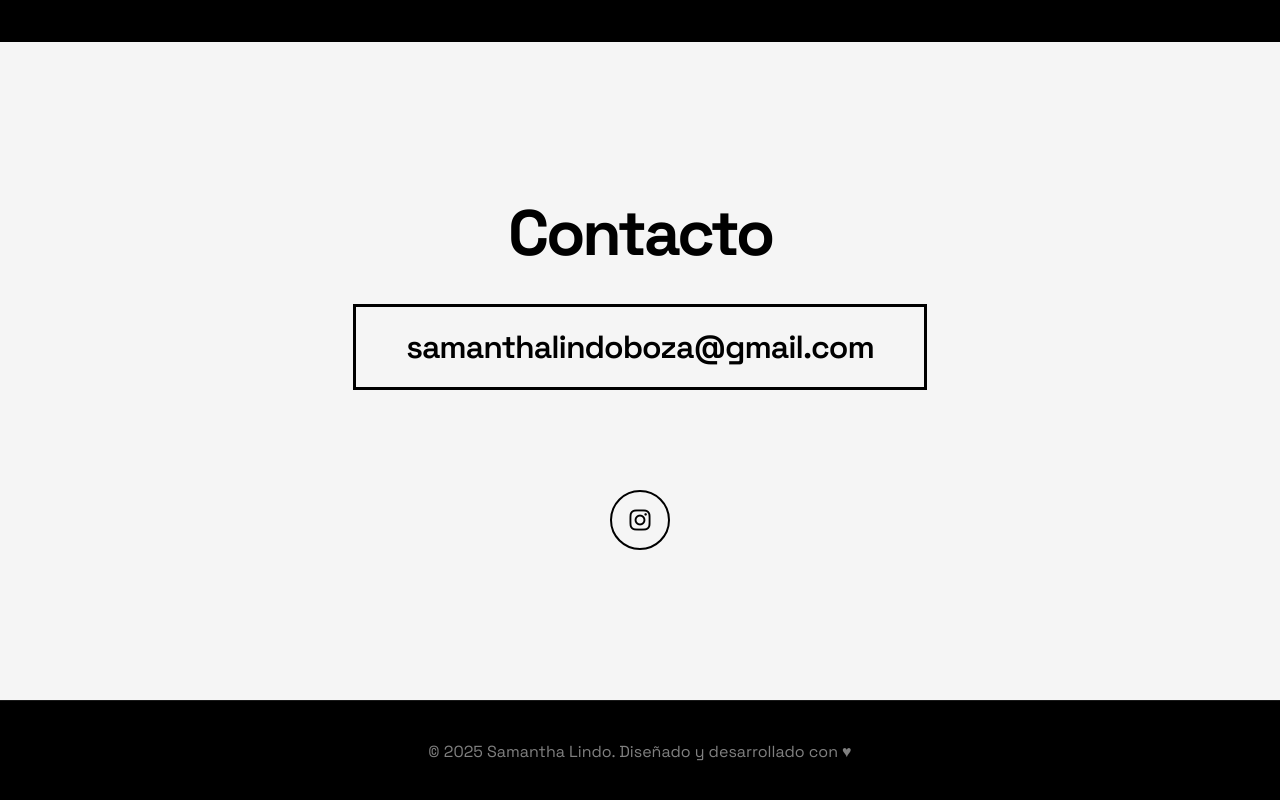
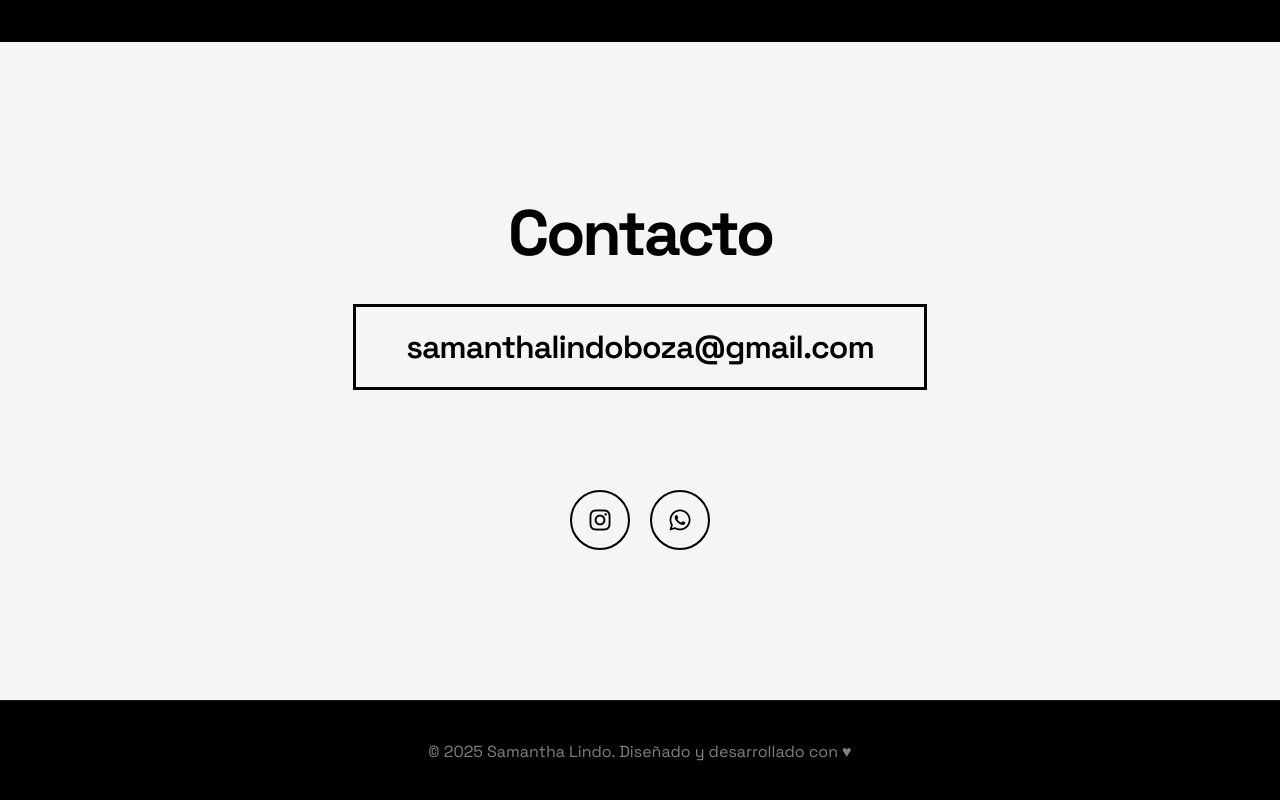
Before and after one commit to MaickelGarcia/Samantha-Lindo, a plain HTML site: page index.html in a window 1280 px wide. Shown: the part 4258-5058 px from the top of the page. Drawn offline with Linux system fonts and the light colour scheme.

Commit message:
Refactor contact section with additional links

```diff
--- a/index.html
+++ b/index.html
@@ -810,14 +810,21 @@
     </section>
 
     <section class="contact" id="contact">
-        <div class="contact-container">
-            <h2>Contacto</h2>
-            <a href="mailto:samanthalindoboza@gmail.com<" class="contact-email">samanthalindoboza@gmail.com</a>
-            <div class="social-links">
-                <a href="https://www.instagram.com/samthv_k/" title="Instagram"><i class="fab fa-instagram"></i></a>
-            </div>
+    <div class="contact-container">
+        <h2>Contacto</h2>
+        <a href="mailto:samanthalindoboza@gmail.com" class="contact-email">samanthalindoboza@gmail.com</a>
+        <div class="social-links">
+            <a href="https://www.instagram.com/samthv_k/" title="Instagram">
+                <i class="fab fa-instagram"></i>
+            </a>
+            <a href="https://wa.me/51967675149"
+               title="WhatsApp" target="_blank">
+                <i class="fab fa-whatsapp"></i>
+            </a>
         </div>
-    </section>
+    </div>
+</section>
+
 
     <footer>
         <p>&copy; 2025 Samantha Lindo. Diseñado y desarrollado con ♥</p>
```
